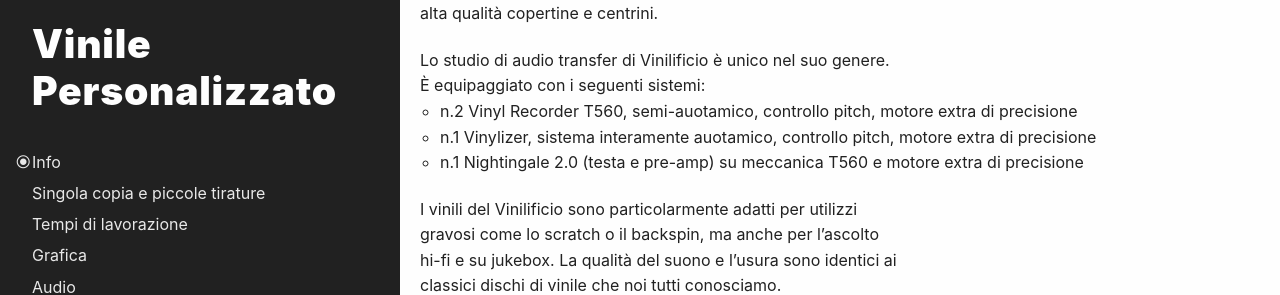
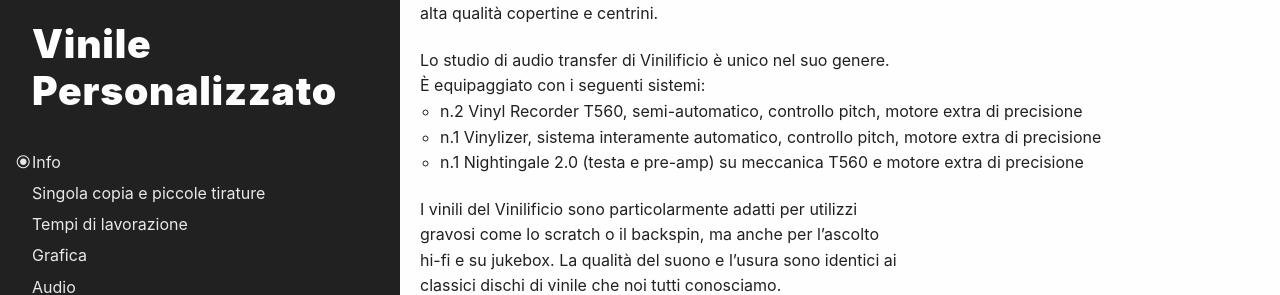
Before and after one commit to Vinilificio/vinilificio.com, a Jekyll site: the page built from _pages/copia-singola.md, in a window 1280 px wide and 900 px high, scrolled down 956 px. Shown: the part 159-454 px from the top of the window. Built offline with Jekyll 4.4.1, drawn with Linux system fonts in a browser that asks for light colours; nearby versions of some CDN libraries; comment, search, counter and statistics services are not loaded.

Commit message:
Update copia-singola.md

```diff
--- a/_pages/copia-singola.md
+++ b/_pages/copia-singola.md
@@ -39,8 +39,8 @@
 
 Lo studio di audio transfer di Vinilificio è unico nel suo genere. È equipaggiato con i seguenti sistemi:
 
-* n.2 Vinyl Recorder T560, semi-auotamico, controllo pitch, motore extra di precisione
-* n.1 Vinylizer, sistema interamente auotamico, controllo pitch, motore extra di precisione
+* n.2 Vinyl Recorder T560, semi-automatico, controllo pitch, motore extra di precisione
+* n.1 Vinylizer, sistema interamente automatico, controllo pitch, motore extra di precisione
 * n.1 Nightingale 2.0 (testa e pre-amp) su meccanica T560 e motore extra di precisione
 
 
```
